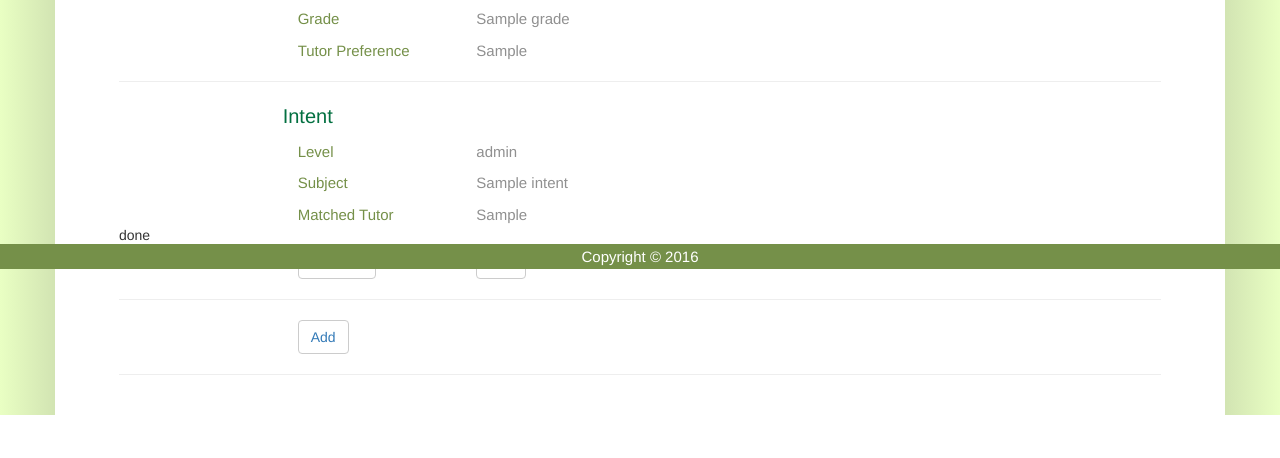
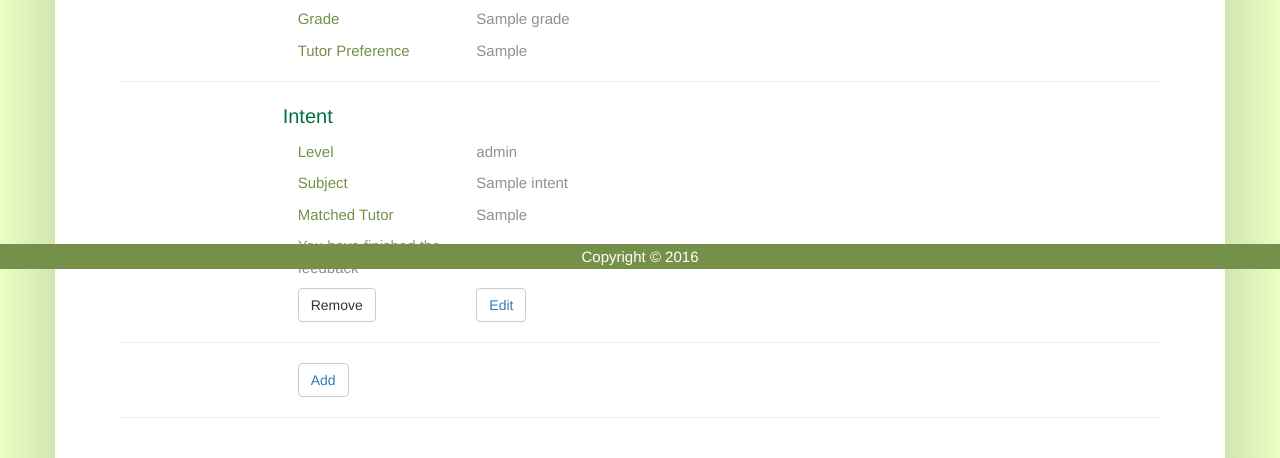
Before and after one commit to liuchang1437/EasyAce, a Django app: template EasyAce/myView/templates/information_student.html in a window 1280 px wide. Shown: the part 531-989 px from the top of the page. Before the commit the page ends 946 px from the top, so only its background shows below. Run offline with Django 3.2, Linux system fonts and the light colour scheme; the template is opened without the code that fills it: most values are stand-ins (such as "Sample title", 1, 10 or a date in 2020); some libraries are stand-ins or nearby versions.

Commit message:
modify feedback

```diff
--- a/EasyAce/myView/templates/information_student.html
+++ b/EasyAce/myView/templates/information_student.html
@@ -195,15 +195,29 @@ function check_feedback()
 			{{ intent.final_tutor }}
 			</div>
 		</div>
-		{{ intent.feedback_status }}
 		{% if intent.feedback_status == "not time" %}
+		<div class="row">
+			<div class="col-xs-2 col-xs-offset-2 my-information-p2">
+			feedback
+			</div>
+		</div>
+		{% endif %}
+		{% if intent.feedback_status == "not finished" %}
 		<div class="row">
 			<div class="col-xs-2 col-xs-offset-2 my-information-p">
 			<a href="/feedback/record_{{ intent.id }}">feedback</a>
 			</div>
 		</div>
 		{% endif %}
+		{% if intent.feedback_status == "done" %}
 		<div class="row">
+			<div class="col-xs-2 col-xs-offset-2 my-information-p2">
+			You have finished the feedback
+			</div>
+		</div>
+		{% endif %}
+
+		<div class="row" style="margin-top: 10px;">
 			<div class="col-xs-2 col-xs-offset-2">
 			<button class="btn btn-default" onclick="remove_intent({{ intent.id }})">Remove</button>
 			</div>
```
